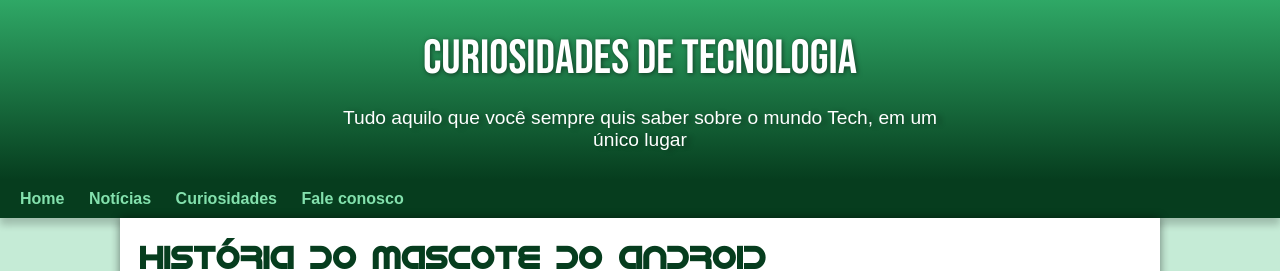
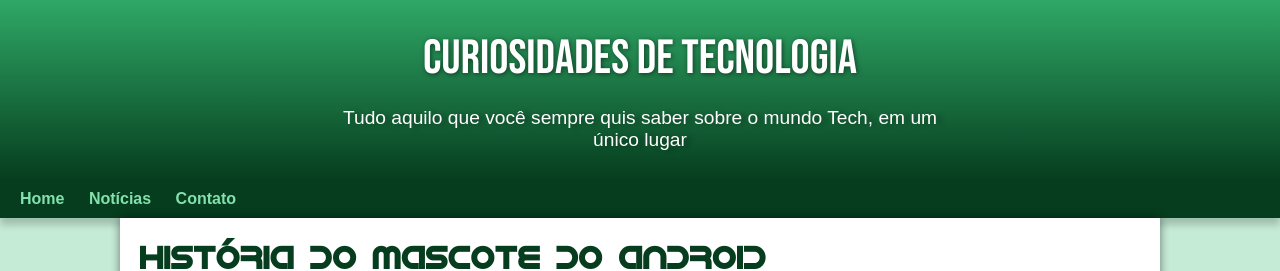
Before and after one commit to marlonbezerradossantos/projeto-android, a plain HTML site: page index.html in a window 1280 px wide. Shown: the top 271 px of the page. Drawn offline with Linux system fonts and the light colour scheme.

Commit message:
problema de padding resolvido

```diff
--- a/estilo/style.css
+++ b/estilo/style.css
@@ -65,7 +65,7 @@ header > p {
     margin: auto;
     padding: 0px 10px;
     text-shadow: 5px 1px 5px  rgba(0, 0, 0, 0.295);
-    padding-bottom: 10px;
+    padding-bottom: 15px;
 }
 
 nav {
--- a/index.html
+++ b/index.html
@@ -16,8 +16,7 @@
     <nav>
         <a href="#">Home</a>
         <a href="#">Notícias</a>
-        <a href="#">Curiosidades</a>
-        <a href="#">Fale conosco</a>
+        <a href="#">Contato</a>
     </nav>
     <main>
         <article>
```
